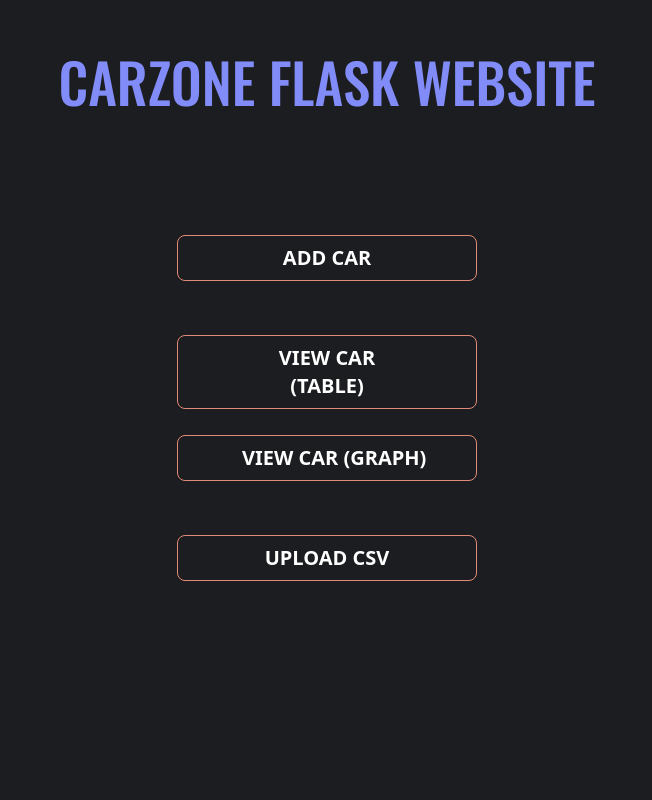
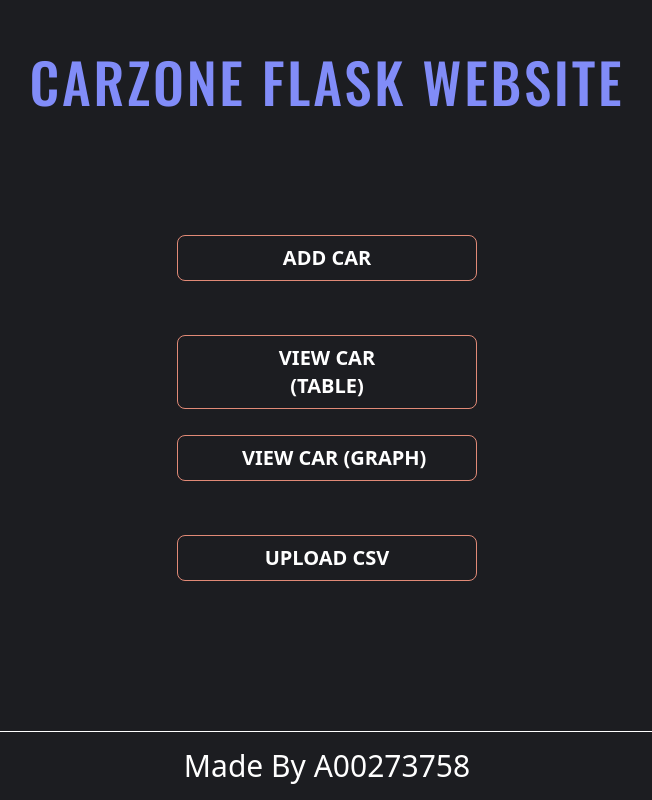
Before and after one commit to MehadND/data-viz-4, a Flask app: page / in a window 1280 px wide. Shown: the whole page, without its empty margins (313-965 px from the left). Run offline with Flask 2, Linux system fonts and the light colour scheme.

Commit message:
added footer in index.html page

```diff
--- a/Assignment 2/Carzone_Flask/static/css/main.css
+++ b/Assignment 2/Carzone_Flask/static/css/main.css
@@ -519,6 +519,19 @@ input[type="number"]::-webkit-inner-spin-button,
   --tw-backdrop-sepia:  ;
 }
 
+.fixed {
+  position: fixed;
+}
+
+.inset-x-0 {
+  left: 0px;
+  right: 0px;
+}
+
+.bottom-0 {
+  bottom: 0px;
+}
+
 .col-span-2 {
   grid-column: span 2 / span 2;
 }
@@ -758,6 +771,10 @@ input[type="number"]::-webkit-inner-spin-button,
   border-width: 1px;
 }
 
+.border-t {
+  border-top-width: 1px;
+}
+
 .border-b {
   border-bottom-width: 1px;
 }
@@ -795,14 +812,14 @@ input[type="number"]::-webkit-inner-spin-button,
   border-color: rgb(248 113 113 / var(--tw-border-opacity));
 }
 
+.border-white {
+  --tw-border-opacity: 1;
+  border-color: rgb(255 255 255 / var(--tw-border-opacity));
+}
+
 .border-gray-500 {
   --tw-border-opacity: 1;
   border-color: rgb(107 114 128 / var(--tw-border-opacity));
-}
-
-.border-white {
-  --tw-border-opacity: 1;
-  border-color: rgb(255 255 255 / var(--tw-border-opacity));
 }
 
 .bg-slate-600 {
@@ -944,6 +961,11 @@ input[type="number"]::-webkit-inner-spin-button,
   line-height: 1.75rem;
 }
 
+.text-3xl {
+  font-size: 1.875rem;
+  line-height: 2.25rem;
+}
+
 .text-sm {
   font-size: 0.875rem;
   line-height: 1.25rem;
@@ -978,8 +1000,16 @@ input[type="number"]::-webkit-inner-spin-button,
   text-transform: uppercase;
 }
 
+.capitalize {
+  text-transform: capitalize;
+}
+
 .italic {
   font-style: italic;
+}
+
+.tracking-wider {
+  letter-spacing: 0.05em;
 }
 
 .text-indigo-400 {
--- a/Assignment 2/Carzone_Flask/templates/index.html
+++ b/Assignment 2/Carzone_Flask/templates/index.html
@@ -1,7 +1,8 @@
 {% extends 'base.html' %}
 
 {% block head %}
-<h1 class="p-4 m-6 text-[55px] uppercase text-center text-indigo-400" id="websiteTitle">Carzone Flask Website</h1>
+<h1 class="p-4 m-6 text-[55px] uppercase text-center text-indigo-400 tracking-wider" id="websiteTitle">Carzone Flask
+    Website</h1>
 {% endblock %}
 
 {% block body %}
@@ -57,4 +58,8 @@
         </div>
     </div>
 </div>
+
+<footer class="text-3xl text-white text-center fixed inset-x-0 bottom-0 p-4 capitalize border-t border-white">
+    Made By a00273758
+</footer>
 {% endblock %}
```
